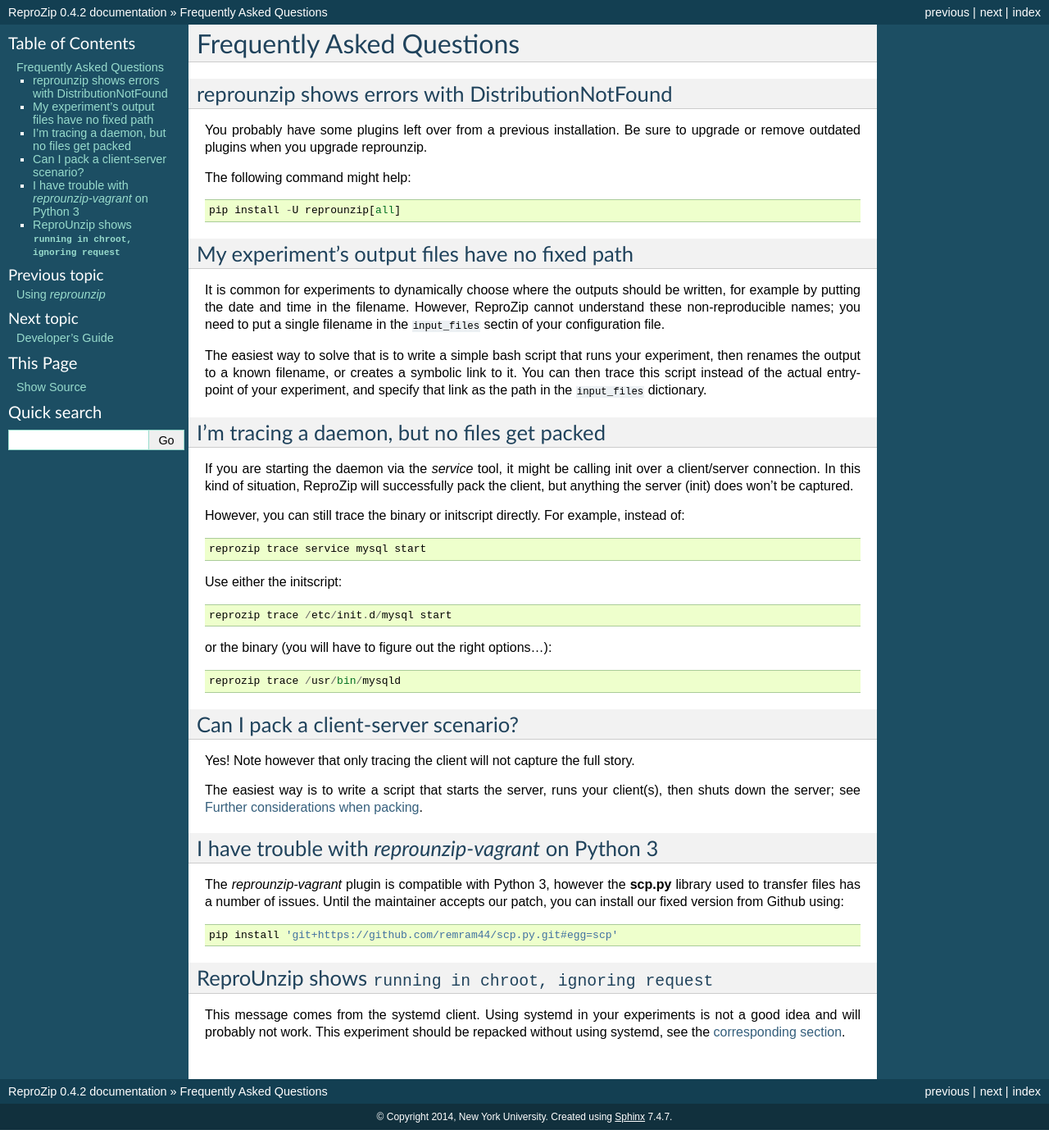
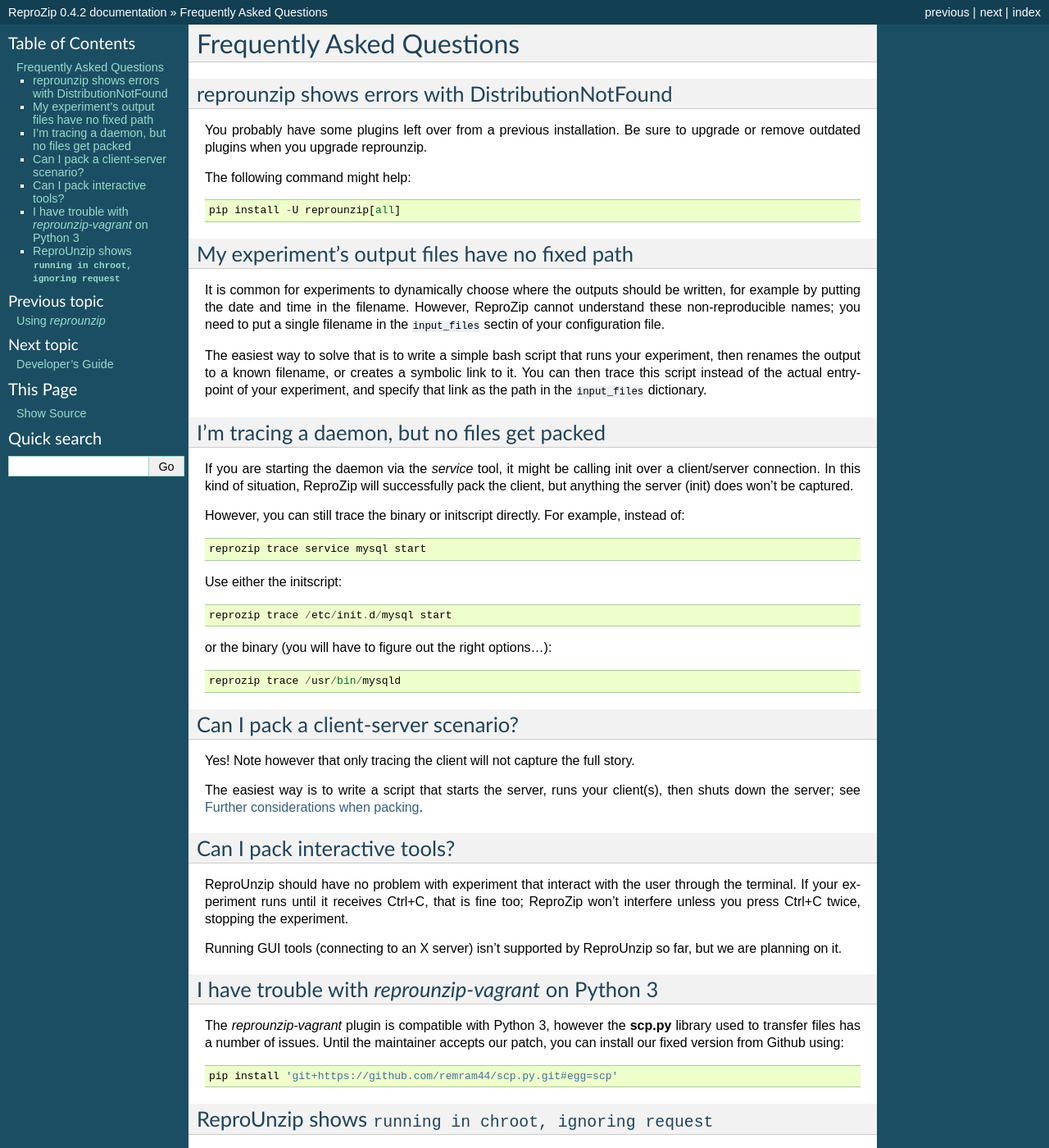
Before and after one commit to VIDA-NYU/reprozip, a Sphinx documentation site: the page built from docs/source/faq.rst, in a window 1280 px wide and 1400 px high. Shown: the whole window at 82% size. Built offline with Sphinx 7.4.7, drawn with Linux system fonts in a browser that asks for light colours.

Commit message:
Adds interactive tools to the FAQ

```diff
--- a/docs/source/faq.rst
+++ b/docs/source/faq.rst
@@ -49,6 +49,13 @@
 
 The easiest way is to write a script that starts the server, runs your client(s), then shuts down the server; see :ref:`Further considerations when packing <packing-further>`.
 
+Can I pack interactive tools?
+=============================
+
+ReproUnzip should have no problem with experiment that interact with the user through the terminal. If your experiment runs until it receives Ctrl+C, that is fine too; ReproZip won't interfere unless you press Ctrl+C twice, stopping the experiment.
+
+Running GUI tools (connecting to an X server) isn't supported by ReproUnzip so far, but we are planning on it.
+
 ..  _scp-py3:
 
 I have trouble with *reprounzip-vagrant* on Python 3
```
